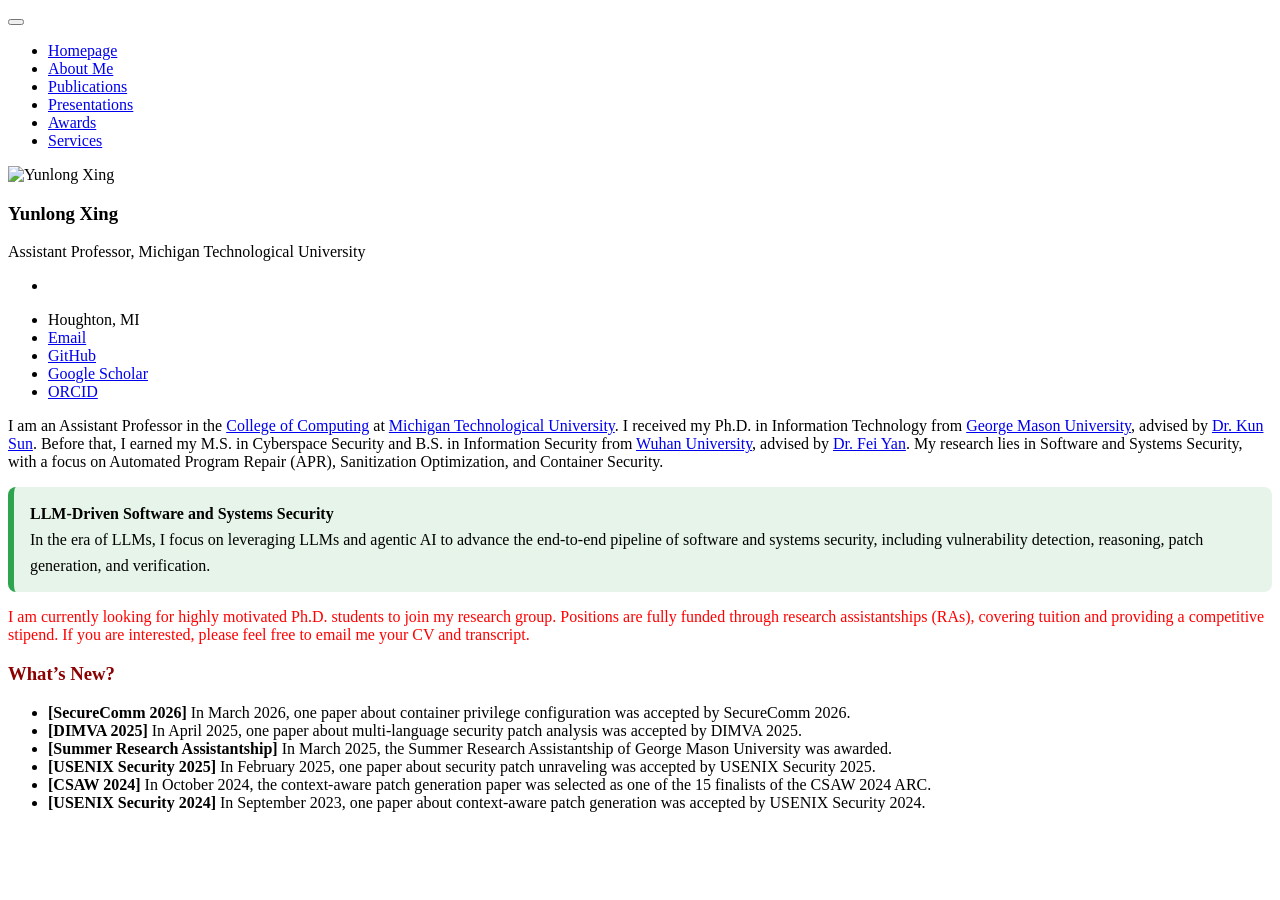
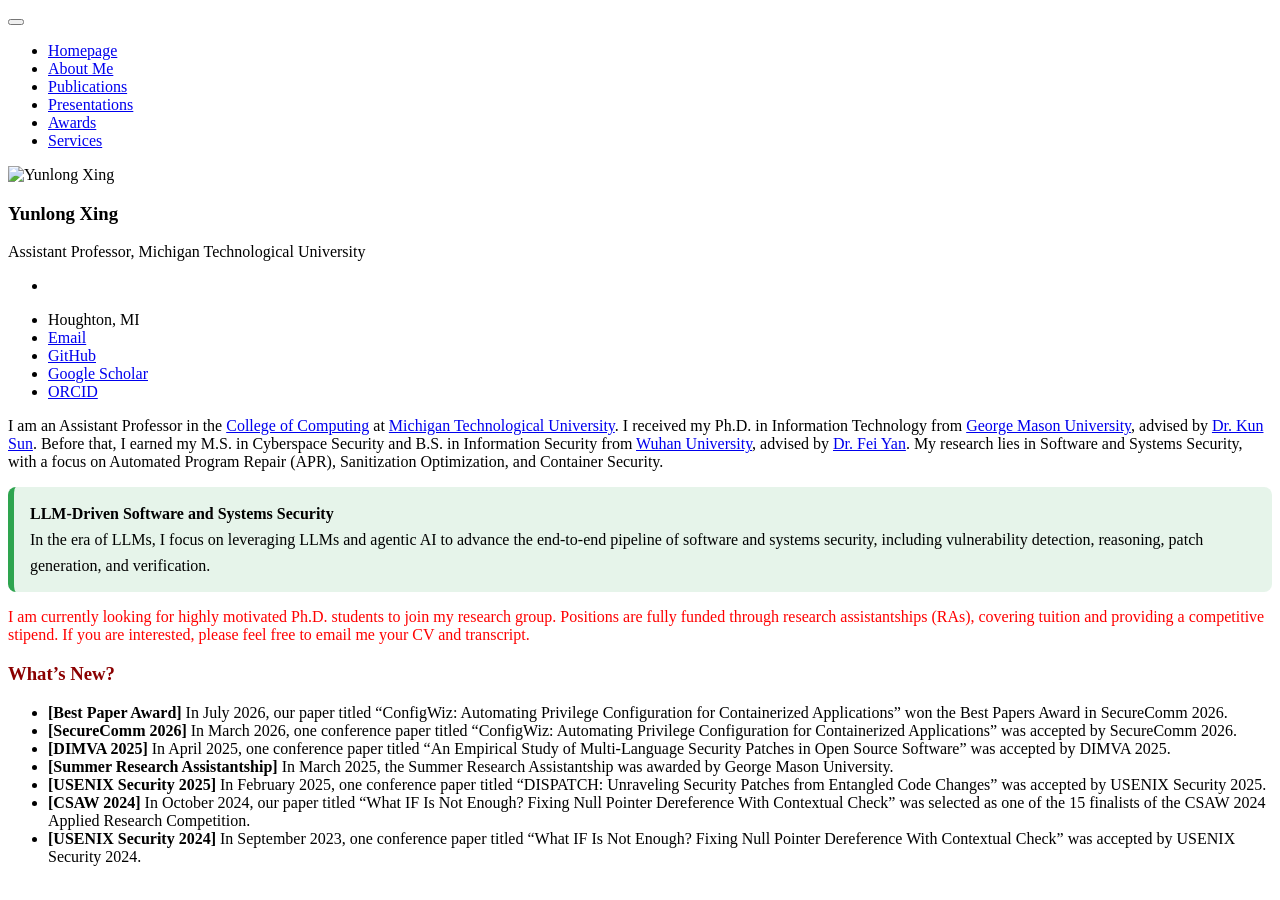
Before and after one commit to YunlongXing/yunlongxing.github.io, a Jekyll site: the page built from _pages/includes/intro.md, in a window 1280 px wide. Built offline with Jekyll 4.4.1, drawn with Linux system fonts in a browser that asks for light colours; our own code applies the rules of GitHub Pages for plain Markdown files.

Commit message:
Revise conference papers and awards in intro.md
Updated conference paper titles and awards for clarity and consistency.

```diff
--- a/_pages/includes/intro.md
+++ b/_pages/includes/intro.md
@@ -9,12 +9,13 @@ I am an Assistant Professor in the [College of Computing][College of Computing]
 
 
 # <span style="color: darkred;">What’s New?</span>
-- **[SecureComm 2026]** In March 2026, one paper about container privilege configuration was accepted by SecureComm 2026.
-- **[DIMVA 2025]** In April 2025, one paper about multi-language security patch analysis was accepted by DIMVA 2025.
-- **[Summer Research Assistantship]** In March 2025, the Summer Research Assistantship of George Mason University was awarded.
-- **[USENIX Security 2025]** In February 2025, one paper about security patch unraveling was accepted by USENIX Security 2025.
-- **[CSAW 2024]** In October 2024, the context-aware patch generation paper was selected as one of the 15 finalists of the CSAW 2024 ARC.
-- **[USENIX Security 2024]** In September 2023, one paper about context-aware patch generation was accepted by USENIX Security 2024.
+- **[Best Paper Award]** In July 2026, our paper titled "ConfigWiz: Automating Privilege Configuration for Containerized Applications" won the Best Papers Award in SecureComm 2026.
+- **[SecureComm 2026]** In March 2026, one conference paper titled "ConfigWiz: Automating Privilege Configuration for Containerized Applications" was accepted by SecureComm 2026.
+- **[DIMVA 2025]** In April 2025, one conference paper titled "An Empirical Study of Multi-Language Security Patches in Open Source Software" was accepted by DIMVA 2025.
+- **[Summer Research Assistantship]** In March 2025, the Summer Research Assistantship was awarded by George Mason University.
+- **[USENIX Security 2025]** In February 2025, one conference paper titled "DISPATCH: Unraveling Security Patches from Entangled Code Changes" was accepted by USENIX Security 2025.
+- **[CSAW 2024]** In October 2024, our paper titled "What IF Is Not Enough? Fixing Null Pointer Dereference With Contextual Check" was selected as one of the 15 finalists of the CSAW 2024 Applied Research Competition.
+- **[USENIX Security 2024]** In September 2023, one conference paper titled "What IF Is Not Enough? Fixing Null Pointer Dereference With Contextual Check" was accepted by USENIX Security 2024.
 
 [College of Computing]: https://www.mtu.edu/computing/
 [Michigan Technological University]: https://www.mtu.edu/
```
